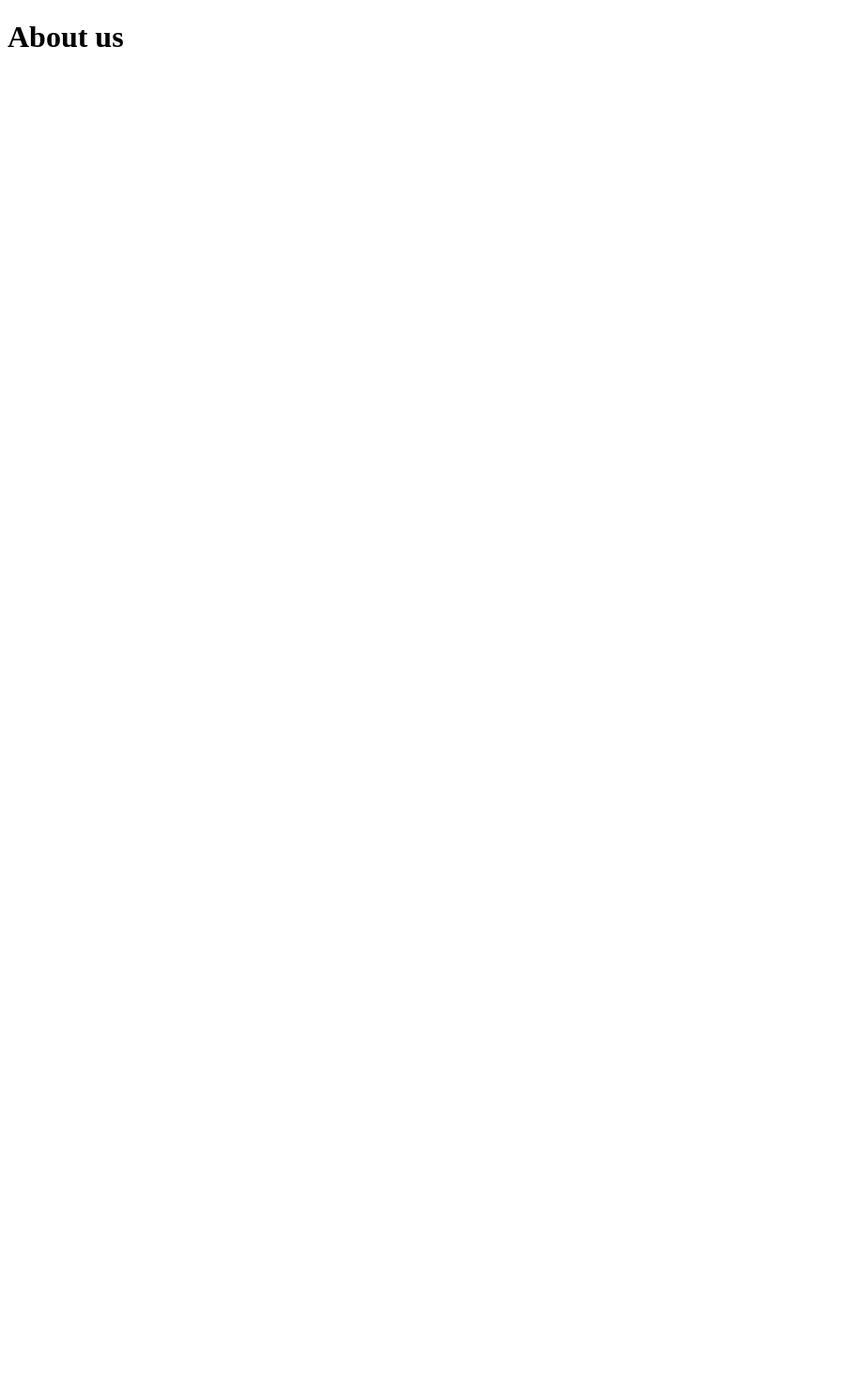
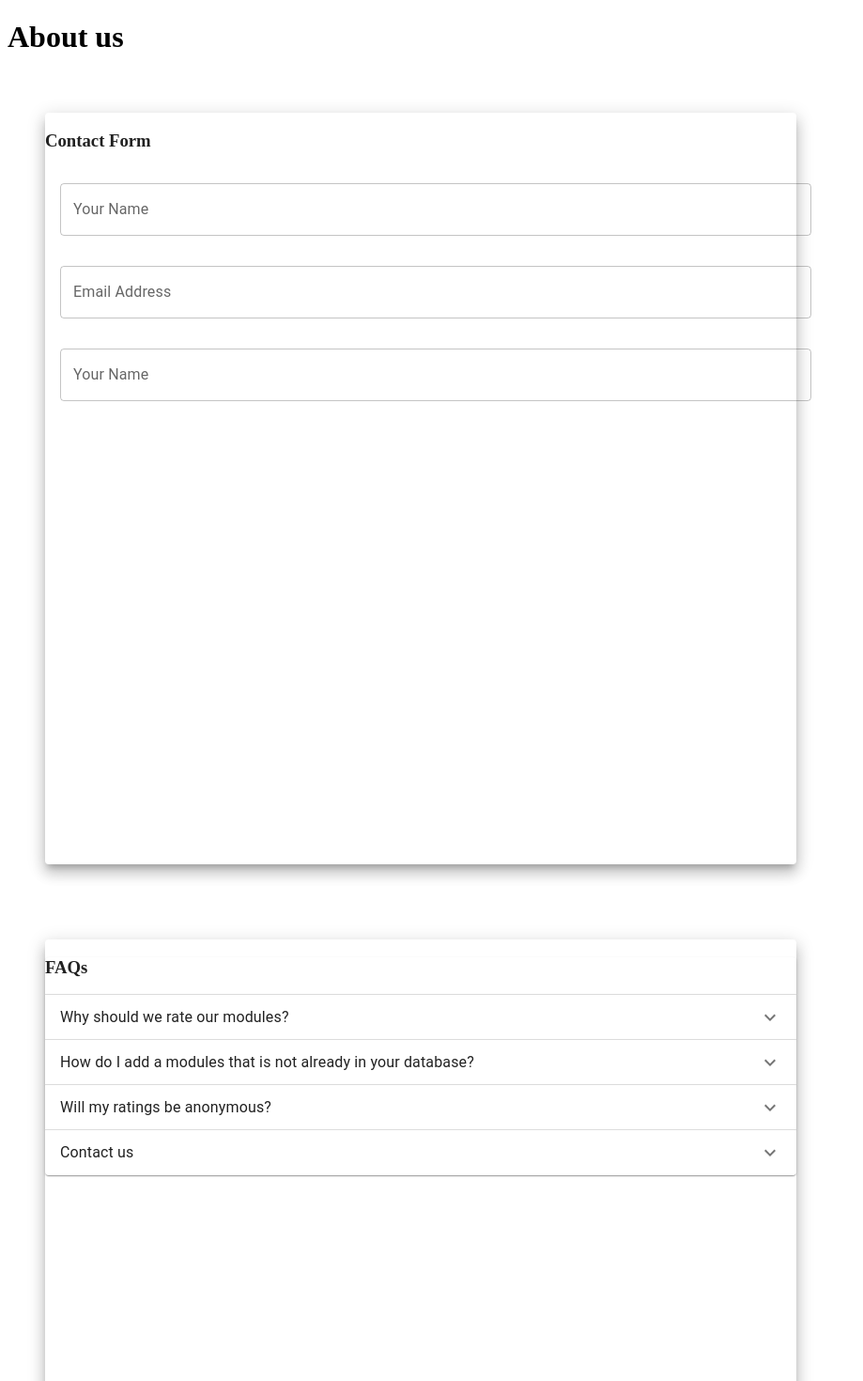
Before and after one commit to AlexanderPezarro/STEP2023Sustainabilty, a React (Create React App) app in the folder frontend/: page /aboutus in a window 1280 px wide. Shown: the top 1470 px of the page at 94% size, without its empty margins (0-919 px from the left). Before the commit the page ends 800 px from the top, so only its background shows below. Built offline with nearby package versions, Linux system fonts and the light colour scheme.

Commit message:
2 Jul  work

```diff
--- a/frontend/src/pages/Aboutus.js
+++ b/frontend/src/pages/Aboutus.js
@@ -1,5 +1,153 @@
+import * as React from 'react';
+import Accordion from '@mui/material/Accordion';
+import AccordionSummary from '@mui/material/AccordionSummary';
+import AccordionDetails from '@mui/material/AccordionDetails';
+import Typography from '@mui/material/Typography';
+import ExpandMoreIcon from '@mui/icons-material/ExpandMore';
+import Box from '@mui/material/Box';
+import Paper from '@mui/material/Paper';
+import OutlinedInput from '@mui/material/OutlinedInput';
+import FormControl from '@mui/material/FormControl';
+import InputLabel from '@mui/material/InputLabel';
+import InputAdornment from '@mui/material/InputAdornment';
+
 export default function () {
     return (
-        <h1>About us</h1>
+        <div>
+            <h1>About us</h1>
+            <Box
+      sx={{
+        display: 'flex',
+        flexWrap: 'wrap',
+        '& > :not(style)': {
+          m: 5,
+          width: 800,
+          height: 800,
+        },
+      }}
+    >
+      <Paper elevation={10}>
+        <h3>Contact Form</h3>
+        <Box
+      component="form"
+      sx={{
+        '& > :not(style)': { m: 2, width: '50' },
+      }}
+      noValidate
+      autoComplete="off"
+    >
+      <FormControl fullWidth sx={{ m: 1 }}>
+          <InputLabel htmlFor="outlined-adornment-amount">Your Name</InputLabel>
+          <OutlinedInput
+            id="outlined-adornment-amount"
+            label="Amount"
+          />
+        </FormControl>
+        <FormControl fullWidth sx={{ m: 1 }}>
+          <InputLabel htmlFor="outlined-adornment-amount">Email Address</InputLabel>
+          <OutlinedInput
+            id="outlined-adornment-amount"
+            label="Amount"
+          />
+        </FormControl>
+        <FormControl fullWidth sx={{ m: 1 }}>
+          <InputLabel htmlFor="outlined-adornment-amount">Your Name</InputLabel>
+          <OutlinedInput
+            id="outlined-adornment-amount"
+            label="Amount"
+          />
+        </FormControl>
+
+
+
+
+    </Box>
+      </Paper>
+
+      <Paper elevation={10}> <Accordion>
+        <h3>FAQs</h3>
+        <AccordionSummary
+          expandIcon={<ExpandMoreIcon />}
+          aria-controls="panel1a-content"
+          id="panel1a-header"
+        >
+          <Typography>People</Typography>
+        </AccordionSummary>
+        <AccordionDetails>
+          <Typography>
+          <ul>Alexander</ul>
+          <ul>Yui</ul>
+          <ul>Juho</ul>
+          <ul>Mark</ul>
+          <ul>Jeeshan</ul>
+          </Typography>
+        </AccordionDetails>
+      </Accordion>
+            <Accordion>
+        <AccordionSummary
+          expandIcon={<ExpandMoreIcon />}
+          aria-controls="panel1a-content"
+          id="panel1a-header"
+        >
+          <Typography>Why should we rate our modules?</Typography>
+        </AccordionSummary>
+        <AccordionDetails>
+          <Typography>
+          blalblalbllabllablalblablalblabl
+          </Typography>
+        </AccordionDetails>
+      </Accordion>
+      <Accordion>
+        <AccordionSummary
+          expandIcon={<ExpandMoreIcon />}
+          aria-controls="panel2a-content"
+          id="panel2a-header"
+        >
+          <Typography>How do I add a modules that is not already in your database?</Typography>
+        </AccordionSummary>
+        <AccordionDetails>
+          <Typography>
+            blalblalbllabllablalblablalblabl
+          </Typography>
+        </AccordionDetails>
+      </Accordion>
+
+      <Accordion>
+        <AccordionSummary
+          expandIcon={<ExpandMoreIcon />}
+          aria-controls="panel2a-content"
+          id="panel2a-header"
+        >
+          <Typography>Will my ratings be anonymous?</Typography>
+        </AccordionSummary>
+        <AccordionDetails>
+          <Typography>
+          blalblalbllabllablalblablalblabl
+          </Typography>
+        </AccordionDetails>
+      </Accordion>
+
+      <Accordion>
+        <AccordionSummary
+          expandIcon={<ExpandMoreIcon />}
+          aria-controls="panel2a-content"
+          id="panel2a-header"
+        >
+          <Typography>Contact us</Typography>
+        </AccordionSummary>
+        <AccordionDetails>
+          <Typography>
+          blalblalbllabllablalblablalblabl
+          </Typography>
+        </AccordionDetails>
+      </Accordion></Paper>
+    </Box>
+
+
+
+
+
+        </div>
+
     )
 }
```
